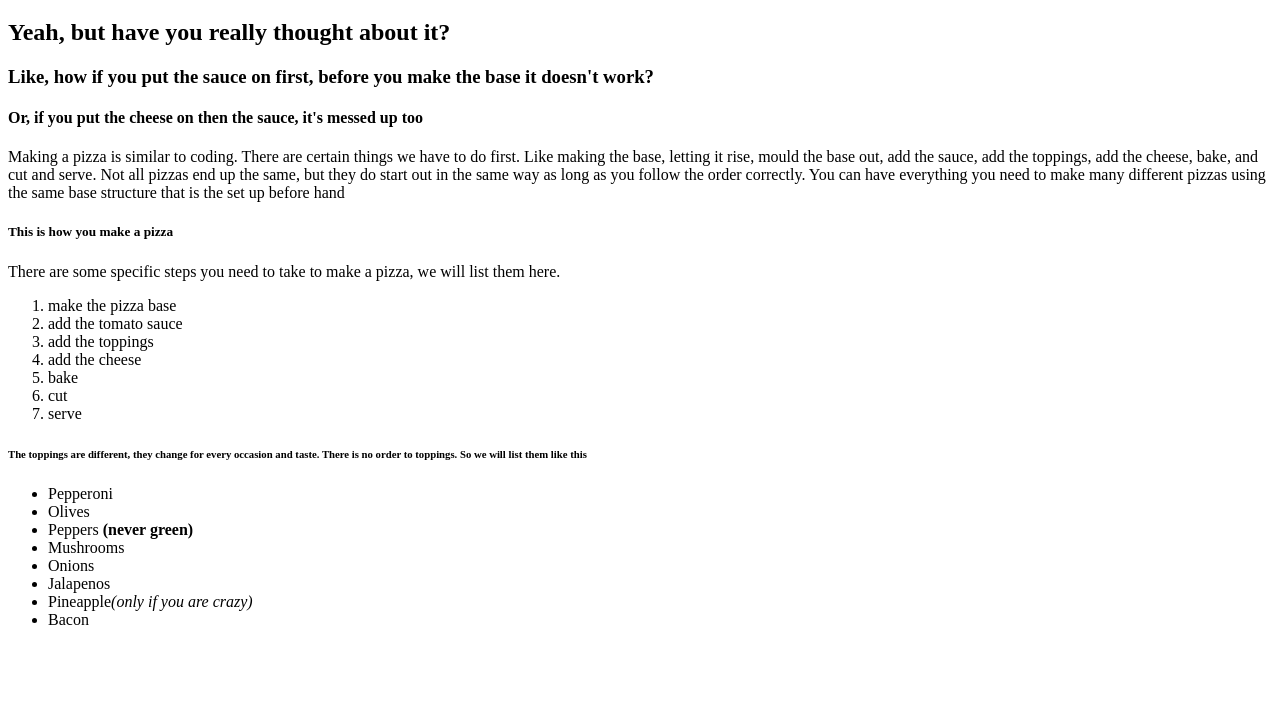
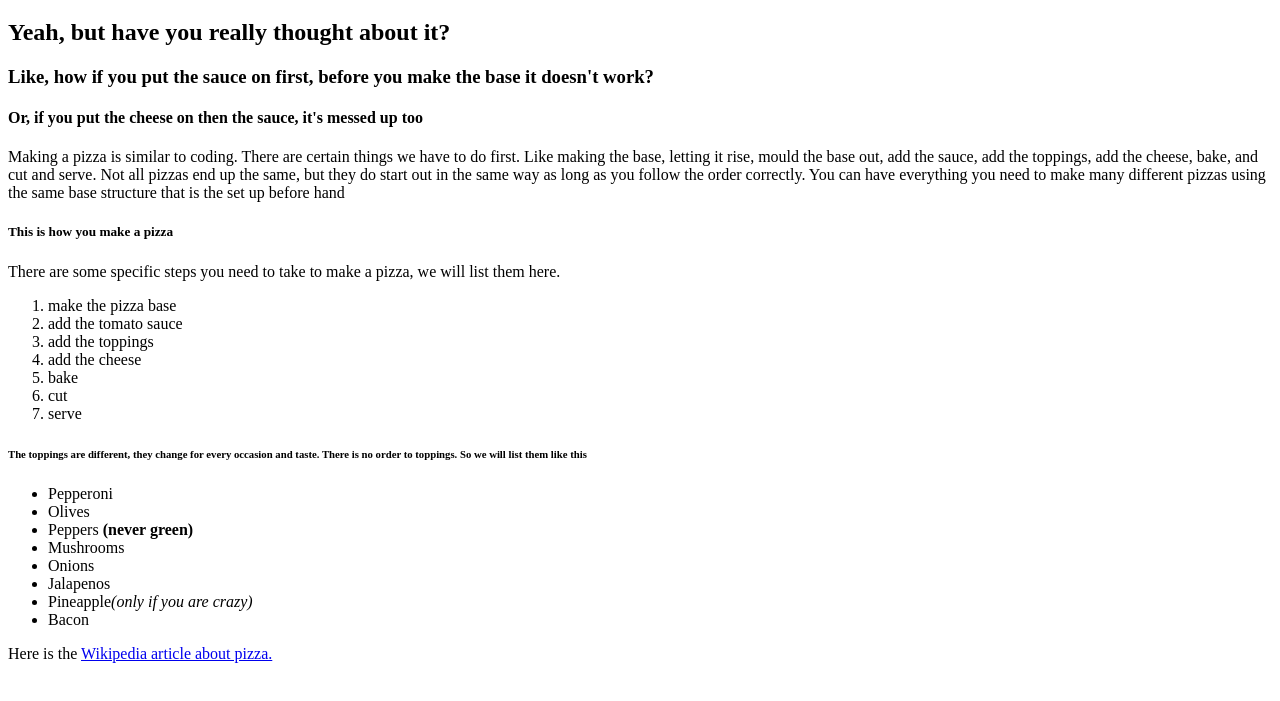
Before and after one commit to cerysmooney/HTML, a plain HTML site: page index.html in a window 1280 px wide. Shown: the part 61-762 px from the top of the page. Drawn offline with Linux system fonts and the light colour scheme.

Commit message:
added wiki article

```diff
--- a/index.html
+++ b/index.html
@@ -41,5 +41,6 @@
        <li> Pineapple<em>(only if you are crazy)</em></li>
        <li>Bacon</li>
    </ul>
+   <p> Here is the <a href="https:en.wikipedia.org/wiki/Pizza" target="_blank">Wikipedia article about pizza.</a></p>
 </body>
 </html>
```
